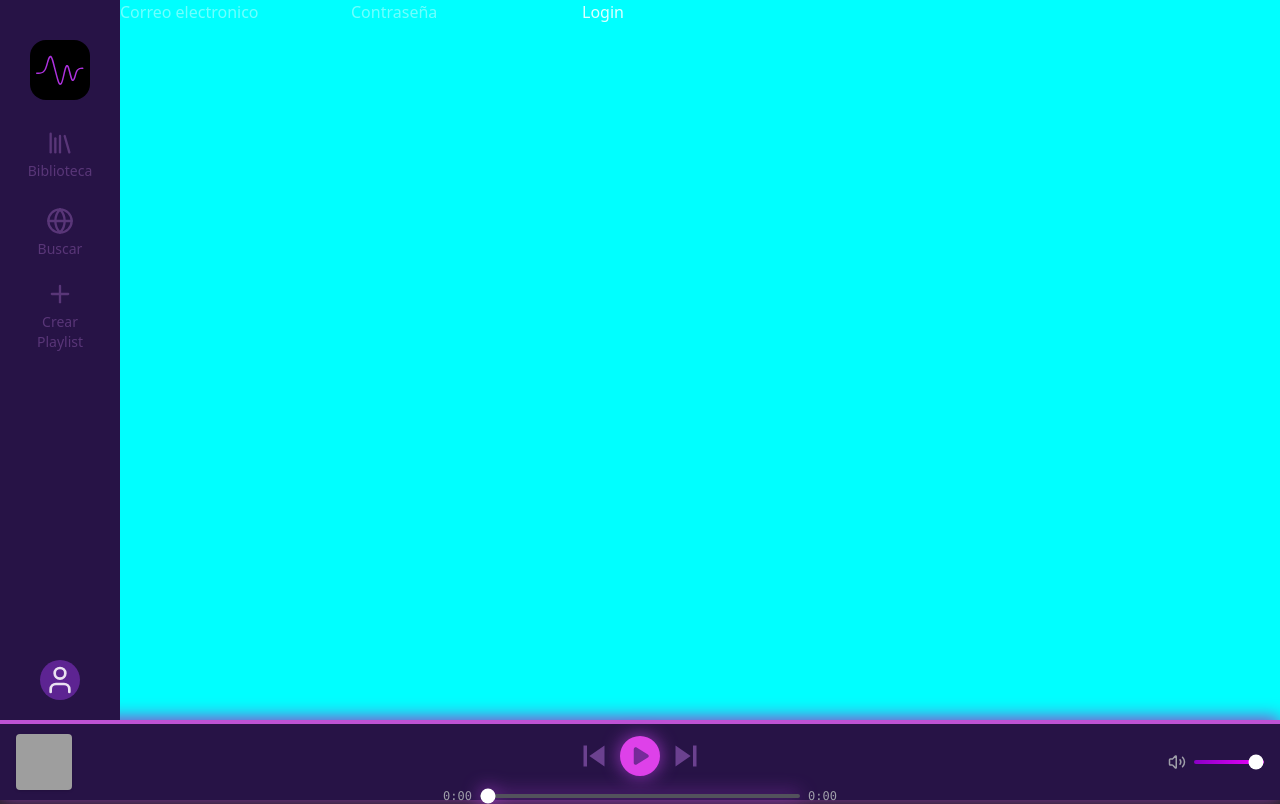
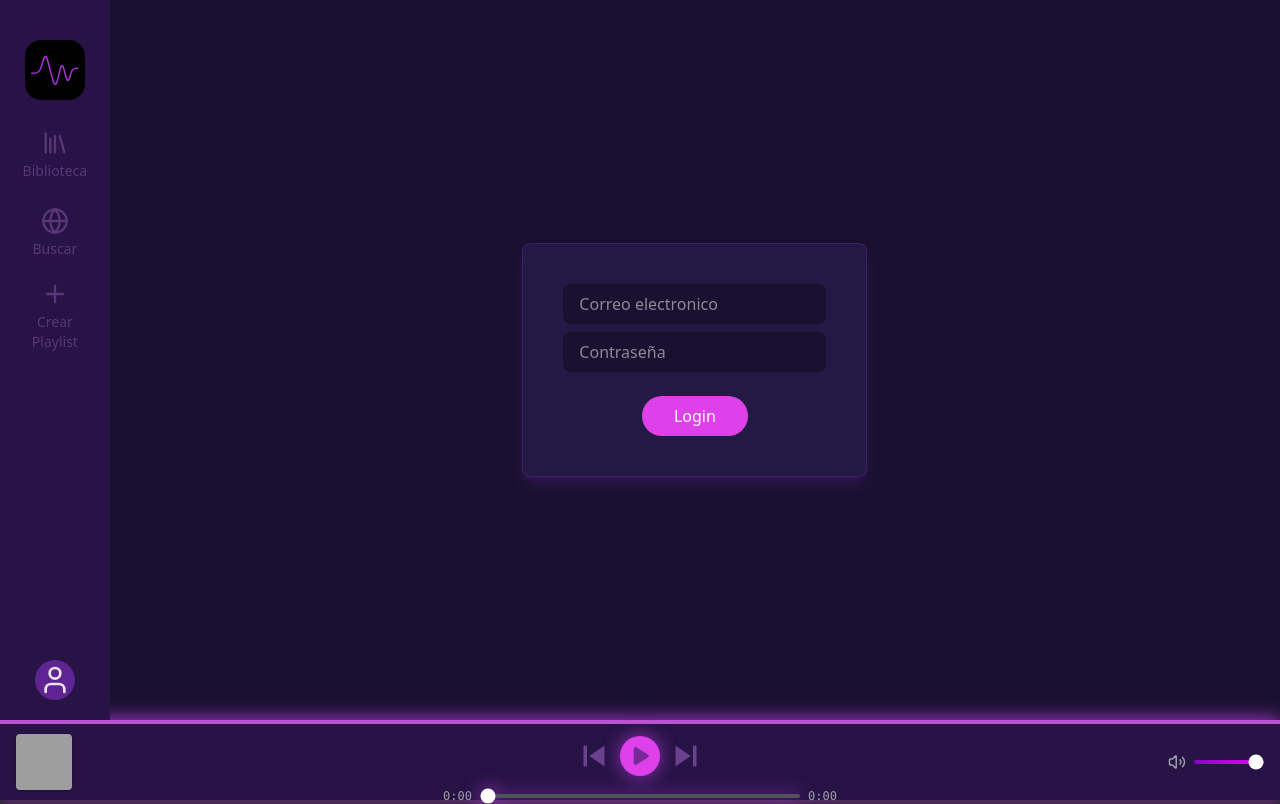
Before and after one commit to Cristiangc67/aurwave, a React (Vite) app in the folder client/: page /auth/login in a window 1280 px wide. Built offline with nearby package versions, Linux system fonts and the light colour scheme; grey boxes are pictures that could not be loaded.

Commit message:
Basic login added

```diff
--- a/client/src/context/AuthContext.tsx
+++ b/client/src/context/AuthContext.tsx
@@ -22,6 +22,7 @@ interface AuthContextType {
     login: (email: string, password: string) => Promise<void>,
     logout: () => void,
     register: (email: string, password: string, username: string) => Promise<void>,
+    isTokenExpired: boolean,
 }
 export const useAuth = () => {
     const context = useContext(AuthContext)
@@ -38,8 +39,12 @@ export const Authprovider = ({ children }: { children: React.ReactNode }) => {
     const [user, setUser] = useState<user | null>(null)
     const [loading, setLoading] = useState(false)
     const [token, setToken] = useState(localStorage.getItem("token") || null);
+    const [isTokenExpired, setIsTokenExpired] = useState(true);
+
+
 
     useEffect(() => {
+
         const initializeAuth = () => {
             if (token) {
                 try {
@@ -52,14 +57,18 @@ export const Authprovider = ({ children }: { children: React.ReactNode }) => {
                             username: decoded.username,
                         })
                         setLoading(false)
+                        setIsTokenExpired(false)
                     } else {
                         logout()
+                        setIsTokenExpired(true)
                     }
                 } catch (error) {
                     console.log(error)
                 } finally {
                     setLoading(false)
                 }
+            } else {
+                setIsTokenExpired(true)
             }
         }
         initializeAuth()
@@ -123,7 +132,7 @@ export const Authprovider = ({ children }: { children: React.ReactNode }) => {
         }
     }
 
-    const value = { user, token, loading, login, logout, register }
+    const value = { user, token, loading, login, logout, register, isTokenExpired }
     return (
         <AuthContext.Provider value={value}>
             {children}
--- a/client/src/pages/Login.tsx
+++ b/client/src/pages/Login.tsx
@@ -1,23 +1,33 @@
 
-import { useState } from "react"
+import { useEffect, useState } from "react"
 import { useAuth } from "../context/AuthContext";
+import { useNavigate } from "react-router"
 const Login = () => {
-    const { login, loading } = useAuth()
-
+    const { login, loading, isTokenExpired } = useAuth()
+    const navigate = useNavigate()
     const [email, setEmail] = useState("")
     const [password, setPassword] = useState("")
+
+
+    useEffect(() => {
+        if (!isTokenExpired) {
+            navigate("/")
+        }
+    }, [isTokenExpired])
+
 
     const handleSubmit = async (e: React.FormEvent) => {
         e.preventDefault()
         await login(email, password)
+        navigate("/")
     }
     return (
-        <div>
+        <div className="flex items-center justify-center w-full h-[90vh] bg-[#1A1130]">
             {loading && <p>Logging in...</p>}
-            {!loading && <form onSubmit={handleSubmit}>
-                <input type="text" value={email} onChange={(e) => setEmail(e.target.value)} placeholder="Correo electronico" id="email" />
-                <input type="password" value={password} onChange={(e) => setPassword(e.target.value)} placeholder="Contraseña" id="password" />
-                <button type="submit">Login</button>
+            {!loading && <form onSubmit={handleSubmit} className="flex flex-col items-center gap-2 mx-auto bg-[#241845] p-10 rounded-lg w-fit border border-[#5d2492]/50 shadow-lg shadow-[#5d2492]/30">
+                <input type="text" value={email} onChange={(e) => setEmail(e.target.value)} placeholder="Correo electronico" id="email" className="bg-[#1A1130] text-white px-4 py-2 rounded-lg" />
+                <input type="password" value={password} onChange={(e) => setPassword(e.target.value)} placeholder="Contraseña" id="password" className="bg-[#1A1130] text-white px-4 py-2 rounded-lg" />
+                <button type="submit" className="bg-[#DE41E9] hover:bg-[#c715d8] transition-colors duration-300 text-white px-8 py-2 rounded-full mt-4 cursor-pointer">Login</button>
             </form>}
         </div>
     )
--- a/client/src/pages/Profile.tsx
+++ b/client/src/pages/Profile.tsx
@@ -1,18 +1,28 @@
 import { useNavigate } from "react-router"
 import { useAuth } from "../context/AuthContext"
+import { LuUser } from "react-icons/lu"
+import { useEffect } from "react"
 
 const Profile = () => {
-  const { user, logout } = useAuth()
+  const { user, logout, isTokenExpired } = useAuth()
+  useEffect(() => {
+    if (isTokenExpired) {
+      navigate("/auth/login")
+    }
+  }, [isTokenExpired])
   const navigate = useNavigate()
   const handleLogout = () => {
     logout()
     navigate("/")
   }
   return (
-    <div>
-      <h1>Profile {user?.username}</h1>
-      <p>{user?.email}</p>
-      <button onClick={handleLogout}>Logout</button>
+    <div className="flex items-center justify-center w-full h-[90vh] bg-[#1A1130]">
+      <div className="flex flex-col items-center gap-2 mx-auto bg-[#241845] p-10 rounded-lg w-fit border border-[#5d2492]/50 shadow-lg shadow-[#5d2492]/30">
+        <LuUser className="text-4xl" />
+        <h1 className="text-white text-2xl">Profile {user?.username}</h1>
+        <p className="text-white">{user?.email}</p>
+        <button onClick={handleLogout} className="bg-red-500 text-white px-4 py-2 rounded-lg mt-4 cursor-pointer">Logout</button>
+      </div>
     </div>
   )
 }
```
